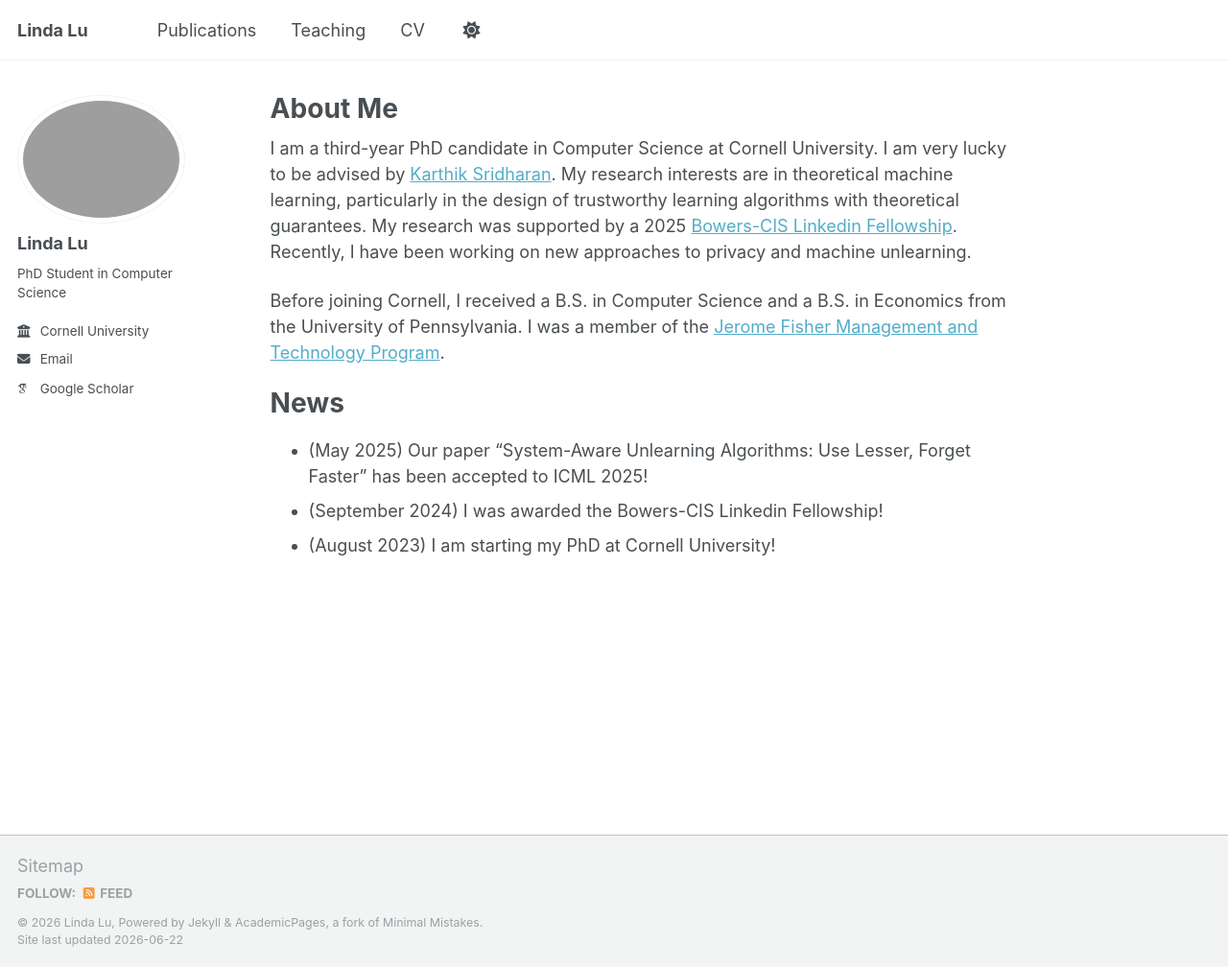
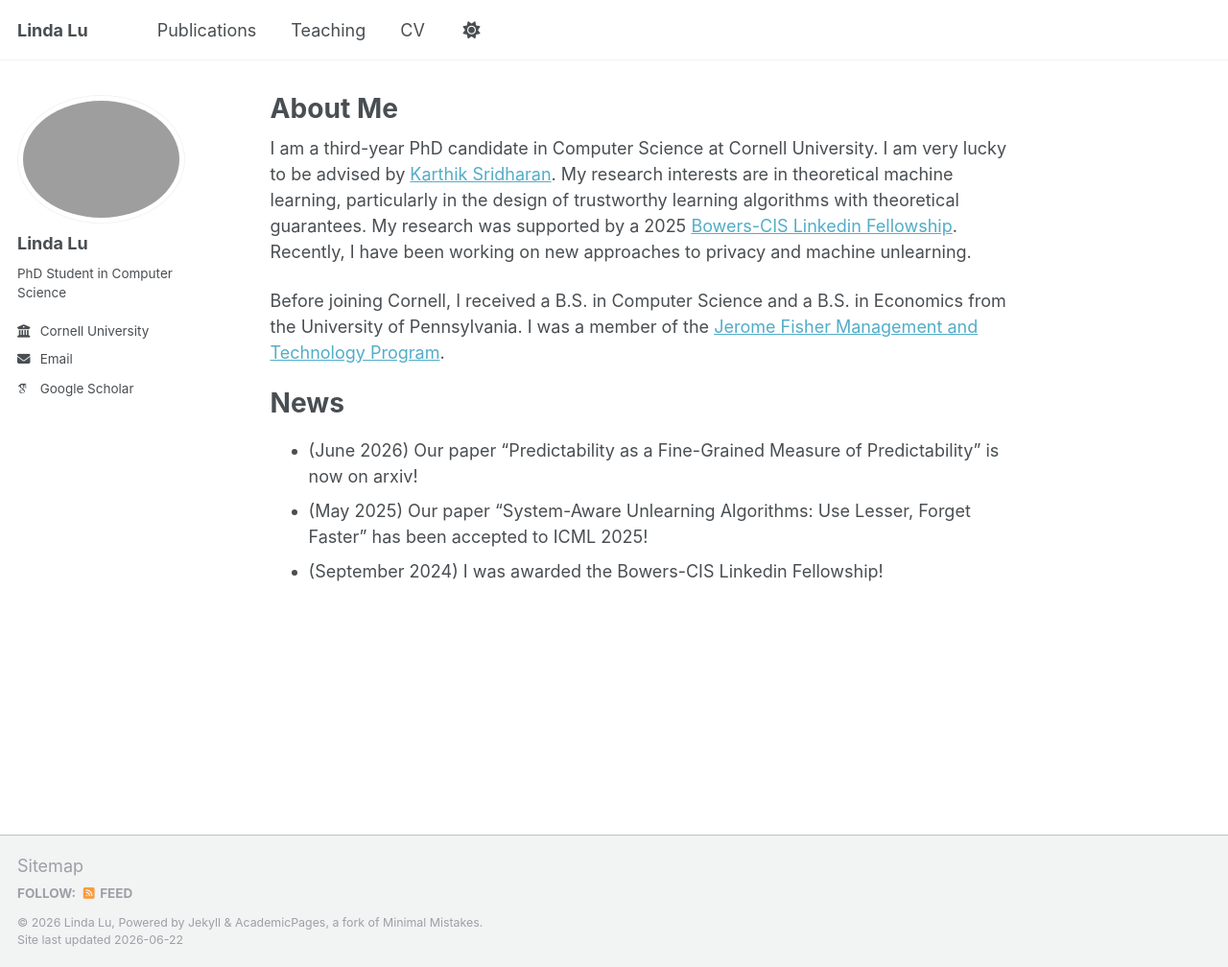
Before and after one commit to lu-linda/lu-linda.github.io, a Jekyll site: the page built from _pages/about.md, in a window 1280 px wide and 1008 px high. Shown: the whole window at 96% size. Built offline with Jekyll 4.4.1, drawn with Linux system fonts in a browser that asks for light colours; some web fonts are replaced.

Commit message:
Update about.md

```diff
--- a/_pages/about.md
+++ b/_pages/about.md
@@ -12,6 +12,6 @@ I am a third-year PhD candidate in Computer Science at Cornell University. I am
 Before joining Cornell, I received a B.S. in Computer Science and a B.S. in Economics from the University of Pennsylvania. I was a member of the [Jerome Fisher Management and Technology Program](https://fisher.wharton.upenn.edu/).
 
 # News
+- (June 2026) Our paper "Predictability as a Fine-Grained Measure of Predictability" is now on arxiv!
 - (May 2025) Our paper "System-Aware Unlearning Algorithms: Use Lesser, Forget Faster" has been accepted to ICML 2025!
 - (September 2024) I was awarded the Bowers-CIS Linkedin Fellowship!
-- (August 2023) I am starting my PhD at Cornell University!
```
